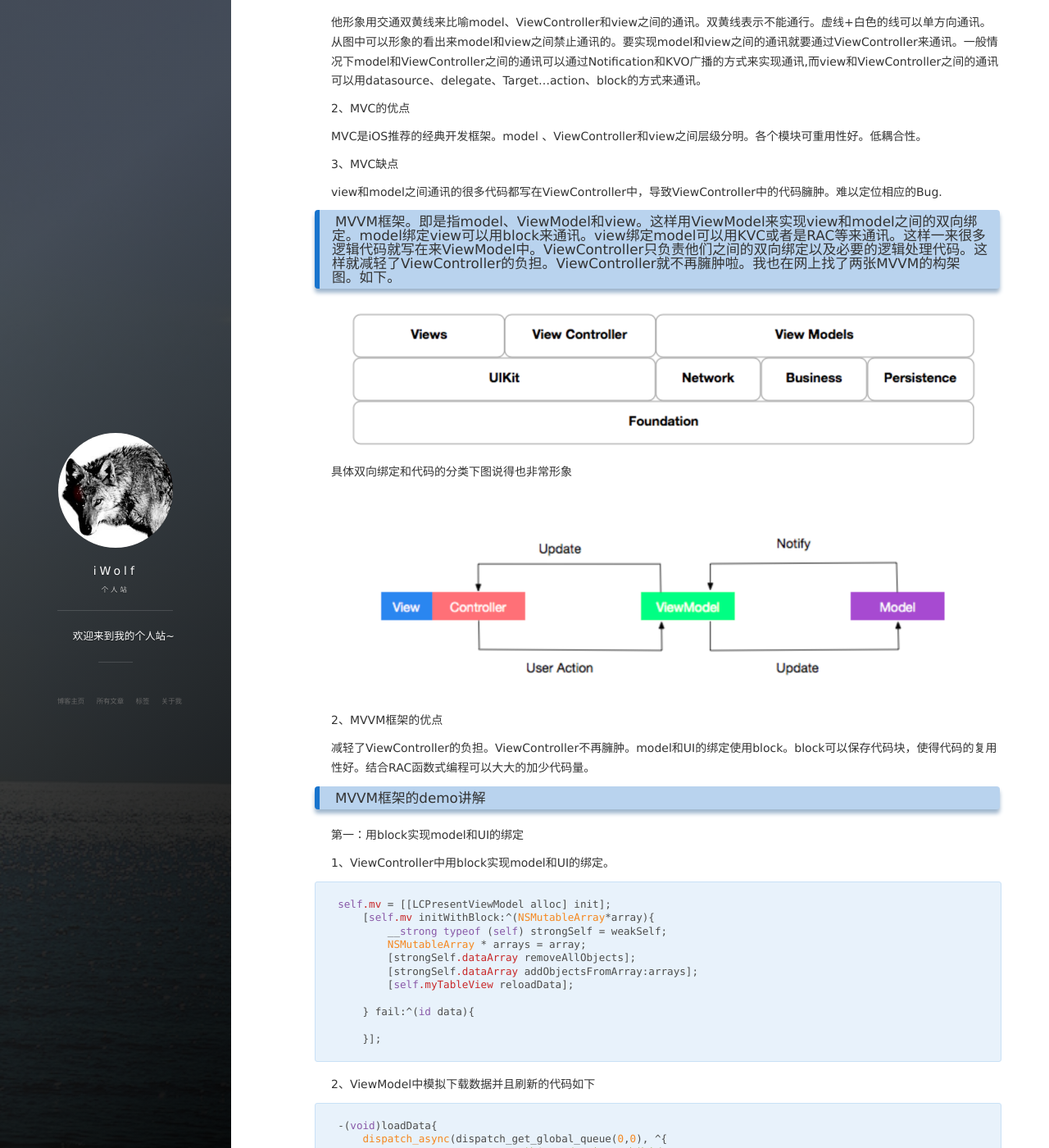
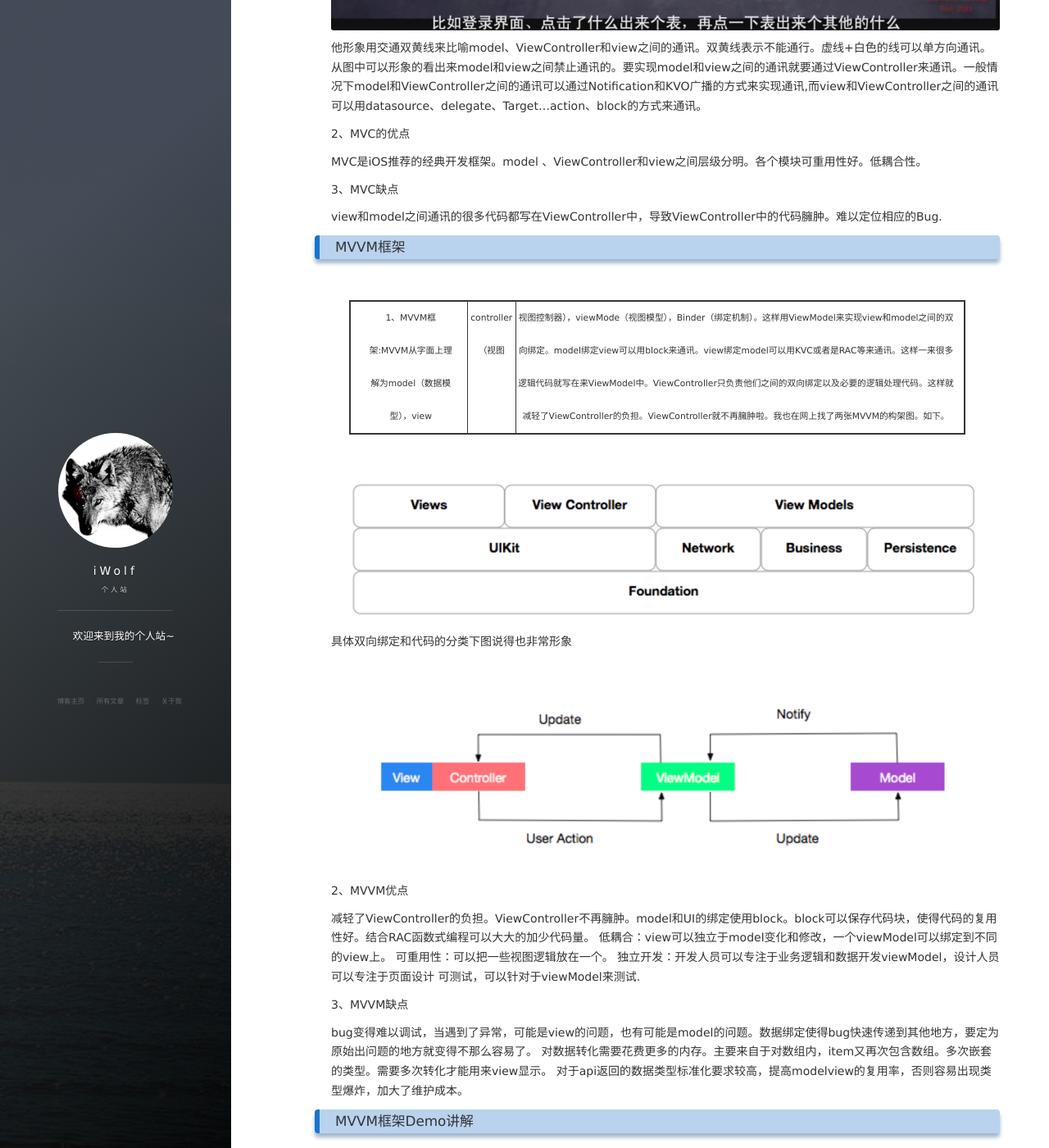
Before and after one commit to iWolfSex/iWolfSex.github.io, a Jekyll site: the page built from _posts/2019-09-18-iOS开发之MVVM与MVC框架.md, in a window 1280 px wide and 1400 px high, scrolled down 682 px. Shown: the whole window at 82% size. Built offline with Jekyll 4.4.1, drawn with Linux system fonts in a browser that asks for light colours; nearby versions of some CDN libraries; comment, search, counter and statistics services are not loaded; some of the changed text lies outside the part shown.

Commit message:
优化文章

```diff
--- a/_posts/2019-09-18-iOS开发之MVVM与MVC框架.md
+++ b/_posts/2019-09-18-iOS开发之MVVM与MVC框架.md
@@ -4,10 +4,11 @@ title: iOS开发之MVVM与MVC框架
 date: 2019-09-18
 tag: iOS
 ---
-### MVC框架。斯坦福大学有一个教授讲的MVC感觉特别清楚。他用一个图清晰的介绍了MVC框架的特别清晰。展示如下
+### MVC框架
+
+1、MVC概述：MVC全名是Model View Controller，是模型(model)－视图(view)－控制器(controller)的缩写，一种软件设计典范，注意她是一种框架模式， 而不是设计框架。斯坦福大学有一个教授讲的MVC感觉特别清楚。他用一个图清晰的介绍了MVC框架。展示如下。
+
 <img src="/images/posts/iOS开发之MVVM与MVC框架/iOS开发之MVVM与MVC框架.jpg" >
-
-1、用上图来阐释MVC模式
 
 他形象用交通双黄线来比喻model、ViewController和view之间的通讯。双黄线表示不能通行。虚线+白色的线可以单方向通讯。
 从图中可以形象的看出来model和view之间禁止通讯的。要实现model和view之间的通讯就要通过ViewController来通讯。一般情况下model和ViewController之间的通讯可以通过Notification和KVO广播的方式来实现通讯,而view和ViewController之间的通讯可以用datasource、delegate、Target…action、block的方式来通讯。
@@ -20,7 +21,9 @@ MVC是iOS推荐的经典开发框架。model 、ViewController和view之间层
 
 view和model之间通讯的很多代码都写在ViewController中，导致ViewController中的代码臃肿。难以定位相应的Bug.
 
-### MVVM框架。即是指model、ViewModel和view。这样用ViewModel来实现view和model之间的双向绑定。model绑定view可以用block来通讯。view绑定model可以用KVC或者是RAC等来通讯。这样一来很多逻辑代码就写在来ViewModel中。ViewController只负责他们之间的双向绑定以及必要的逻辑处理代码。这样就减轻了ViewController的负担。ViewController就不再臃肿啦。我也在网上找了两张MVVM的构架图。如下。
+### MVVM框架
+
+1、MVVM框架:MVVM从字面上理解为model（数据模型），view|controller（视图|视图控制器），viewMode（视图模型），Binder（绑定机制）。这样用ViewModel来实现view和model之间的双向绑定。model绑定view可以用block来通讯。view绑定model可以用KVC或者是RAC等来通讯。这样一来很多逻辑代码就写在来ViewModel中。ViewController只负责他们之间的双向绑定以及必要的逻辑处理代码。这样就减轻了ViewController的负担。ViewController就不再臃肿啦。我也在网上找了两张MVVM的构架图。如下。
 
 <img src="/images/posts/iOS开发之MVVM与MVC框架/iOS开发之MVVM与MVC框架1.png" >
 
@@ -28,11 +31,22 @@ view和model之间通讯的很多代码都写在ViewController中，导致ViewCo
 
 <img src="/images/posts/iOS开发之MVVM与MVC框架/iOS开发之MVVM与MVC框架2.png" >
 
-2、MVVM框架的优点
+2、MVVM优点
 
 减轻了ViewController的负担。ViewController不再臃肿。model和UI的绑定使用block。block可以保存代码块，使得代码的复用性好。结合RAC函数式编程可以大大的加少代码量。
+低耦合：view可以独立于model变化和修改，一个viewModel可以绑定到不同的view上。
+可重用性：可以把一些视图逻辑放在一个。
+独立开发：开发人员可以专注于业务逻辑和数据开发viewModel，设计人员可以专注于页面设计
+可测试，可以针对于viewModel来测试.
 
-### MVVM框架的demo讲解
+3、MVVM缺点
+
+bug变得难以调试，当遇到了异常，可能是view的问题，也有可能是model的问题。数据绑定使得bug快速传递到其他地方，要定为原始出问题的地方就变得不那么容易了。
+对数据转化需要花费更多的内存。主要来自于对数组内，item又再次包含数组。多次嵌套的类型。需要多次转化才能用来view显示。
+对于api返回的数据类型标准化要求较高，提高modelview的复用率，否则容易出现类型爆炸，加大了维护成本。
+
+
+### MVVM框架Demo讲解
 
 第一：用block实现model和UI的绑定
 
```
Also changed, not shown: 1 other file.
